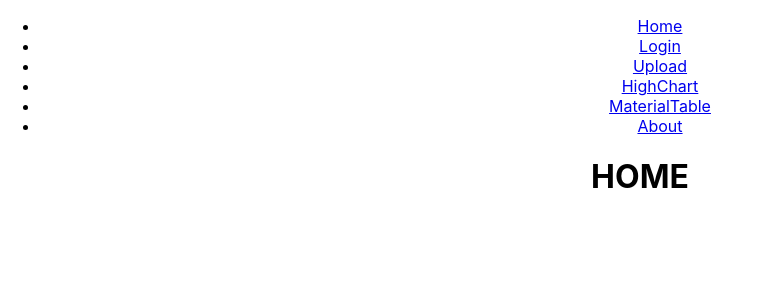
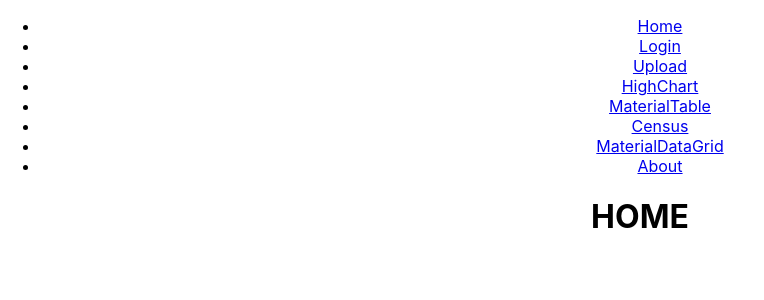
Before and after one commit to vermontkidsdata-org/vermontkidsdata-app, a React (Create React App) app in the folder ui/: page / in a window 1280 px wide. Shown: the top 300 px of the page, without its empty margins (0-764 px from the left). Built offline with nearby package versions, Linux system fonts and the light colour scheme.

Commit message:
added census and data grid

```diff
--- a/package.json
+++ b/package.json
@@ -37,6 +37,7 @@
     "csv-parse": "^5.0.4",
     "express": "^4.17.3",
     "liquidjs": "^9.35.0",
+    "material-table": "^2.0.3",
     "mysql": "^2.18.1",
     "node-fetch": "^3.2.1",
     "node-stream-zip": "^1.15.0",
--- a/ui/src/App.js
+++ b/ui/src/App.js
@@ -9,6 +9,8 @@ import FileUpload from "./pages/FileUpload";
 import Home from "./pages/Home";
 import HighChart from "./pages/HighChart";
 import MaterialTable from "./pages/MaterialTable";
+import MaterialDataGrid from "./pages/MaterialDataGrid";
+import Census from "./pages/Census";
 
 //Vermont Kids Data
 
@@ -33,7 +35,9 @@ const AppRoutes = () => (
         <Route path="upload" element={<FileUpload/>}/>
         <Route path="chart/:id" element={<HighChart/>}/>
         <Route path="table/:id" element={<MaterialTable/>}/>
+        <Route path="datagrid/:id" element={<MaterialDataGrid/>}/>
         <Route path="login" element={<AuthComponent/>}/>
+        <Route path="census" element={<Census/>}/>
     </Routes>
 );
 
--- a/ui/src/index.js
+++ b/ui/src/index.js
@@ -10,11 +10,11 @@ import { Link, BrowserRouter as Router } from 'react-router-dom';
 // Amplify.configure(config);
 
 ReactDOM.render(
-  <React.StrictMode>
+
     <Router>
           <App />
     </Router>
-  </React.StrictMode>,
+  ,
   document.getElementById('root')
 );
 
--- a/ui/src/pages/HighChart.js
+++ b/ui/src/pages/HighChart.js
@@ -62,7 +62,7 @@ export default function HighChart() {
             },
             yAxis: {
                 min: 0,
-                max: 100,
+                //max: 100,
                 title: {
                     text: 'Percent'
                 },
--- a/ui/src/pages/Home.js
+++ b/ui/src/pages/Home.js
@@ -1,6 +1,7 @@
 import {Link, Outlet} from "react-router-dom";
+import React from "react";
 import Layout from "./Layout";
-import React from "react";
+import MaterialDataGrid from "./MaterialDataGrid";
 
 const Home = () => {
     return (
--- a/ui/src/pages/Layout.js
+++ b/ui/src/pages/Layout.js
@@ -21,6 +21,12 @@ const Layout = () => {
                         <Link to="/table">MaterialTable</Link>
                     </li>
                     <li>
+                        <Link to="/census">Census</Link>
+                    </li>
+                    <li>
+                        <Link to="/datagrid">MaterialDataGrid</Link>
+                    </li>
+                    <li>
                         <Link to="/about">About</Link>
                     </li>
                 </ul>
--- a/ui/src/pages/MaterialTable.js
+++ b/ui/src/pages/MaterialTable.js
@@ -19,6 +19,7 @@ const useStyles = makeStyles({
         maxHeight: 440,
     },
 });
+
 
 export default function MaterialTable() {
 
```
Also changed, not shown: ui/package.json (+8 -0 lines), 2 other files (tests, documents, lock files or other folders).
